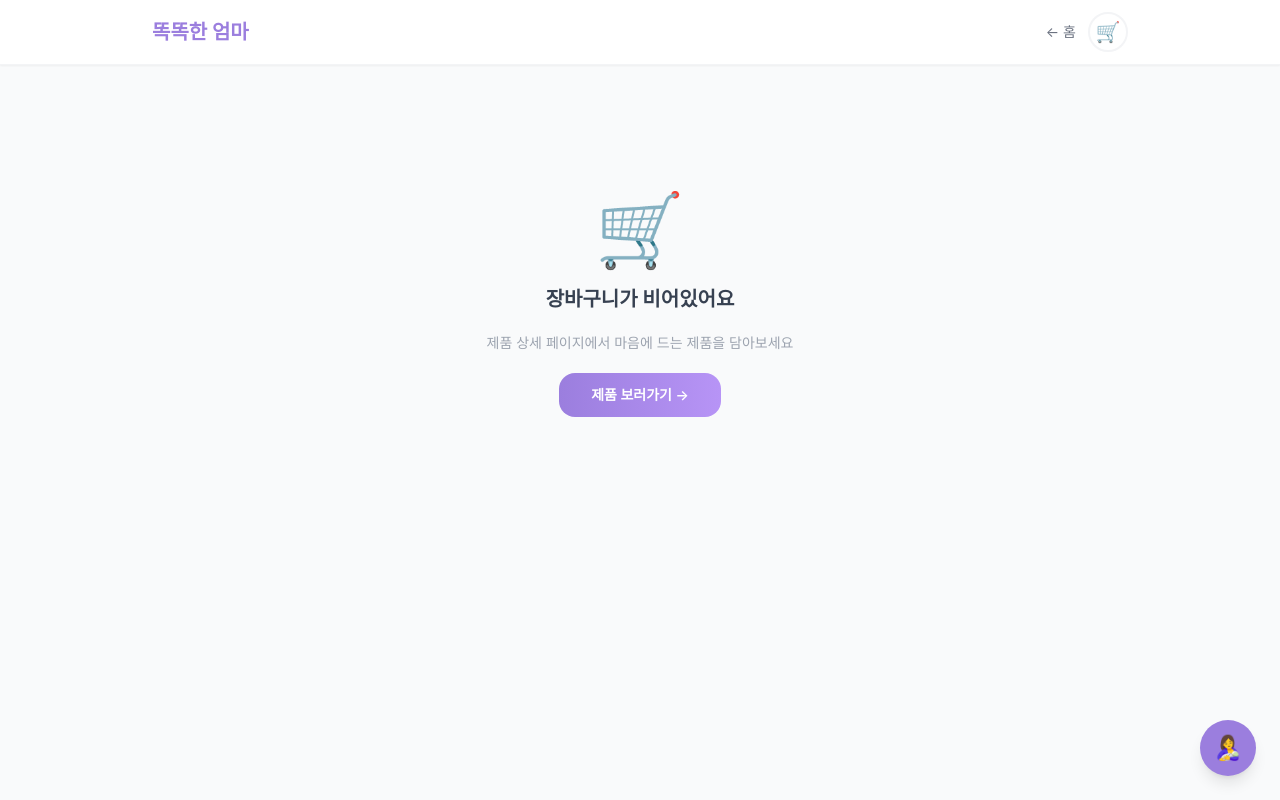
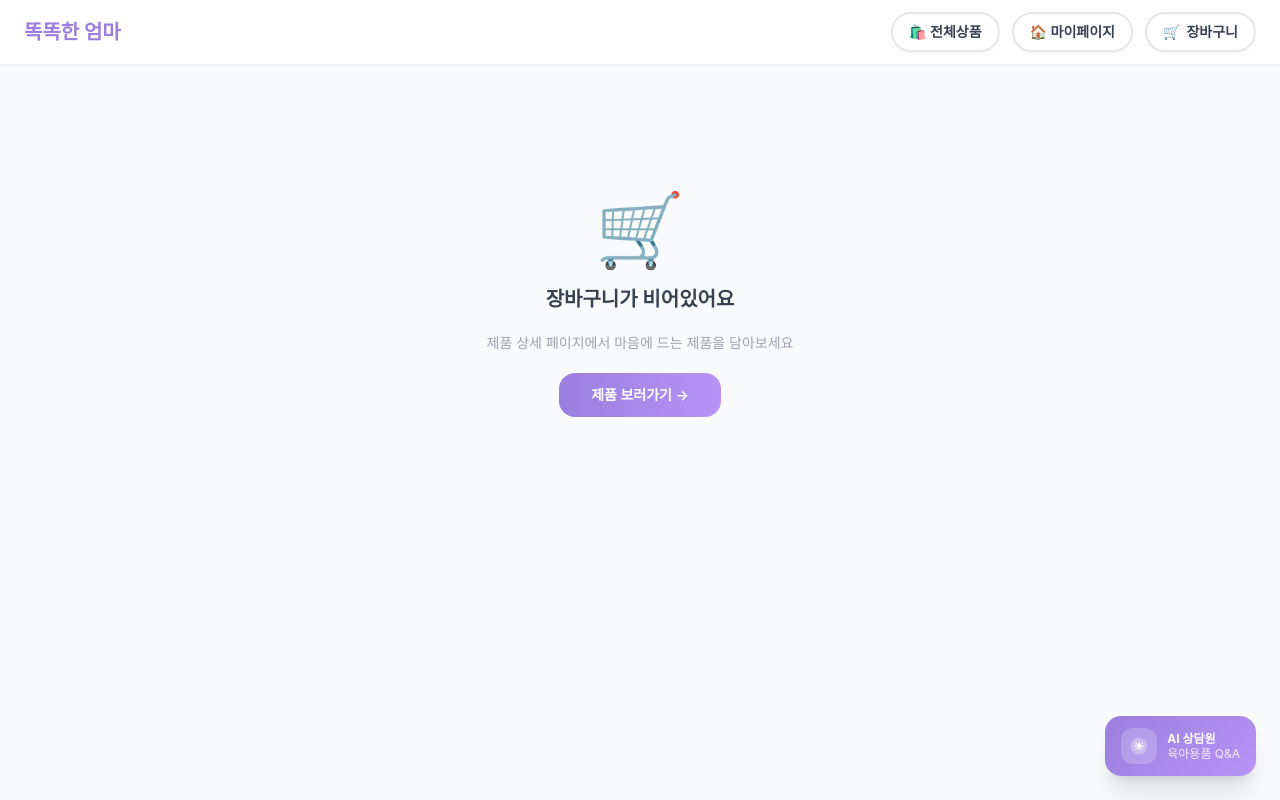
Before and after one commit to jinlee13/ica9-team5-momstouch, a Next.js app: page /cart in a window 1280 px wide. Built offline with nearby package versions, Linux system fonts and the light colour scheme.

Commit message:
feat: 장바구니·AI버튼 GNB 디자인 통일 및 개선

```diff
--- a/app/cart/page.tsx
+++ b/app/cart/page.tsx
@@ -24,10 +24,17 @@ export default function CartPage() {
     return (
       <div className="min-h-screen bg-gray-50">
         <nav className="border-b border-gray-100 bg-white sticky top-0 z-50 shadow-sm">
-          <div className="max-w-5xl mx-auto px-6 h-16 flex items-center justify-between">
-            <Link href="/home" className="text-xl font-bold" style={{ color: '#9B7EDE' }}>똑똑한 엄마</Link>
+          <div className="max-w-7xl mx-auto px-6 h-16 flex items-center justify-between">
+            <Link href="/" className="text-xl font-bold hover:underline" style={{ color: '#9B7EDE' }}>똑똑한 엄마</Link>
             <div className="flex items-center gap-3">
-              <Link href="/home" className="text-sm text-gray-500 hover:text-purple-600">← 홈</Link>
+              <Link href="/browse"
+                    className="text-sm font-semibold px-4 py-2 rounded-full bg-white border-2 border-gray-200 text-gray-700 shadow-sm hover:border-purple-300 hover:text-purple-600 transition-all">
+                🛍️ 전체상품
+              </Link>
+              <Link href="/home"
+                    className="text-sm font-semibold px-4 py-2 rounded-full bg-white border-2 border-gray-200 text-gray-700 shadow-sm hover:border-purple-300 hover:text-purple-600 transition-all">
+                🏠 마이페이지
+              </Link>
               <CartBadge />
             </div>
           </div>
@@ -50,16 +57,23 @@ export default function CartPage() {
     <div className="min-h-screen bg-gray-50">
       {/* GNB */}
       <nav className="border-b border-gray-100 bg-white sticky top-0 z-50 shadow-sm">
-        <div className="max-w-5xl mx-auto px-6 h-16 flex items-center justify-between">
-          <Link href="/home" className="text-xl font-bold" style={{ color: '#9B7EDE' }}>똑똑한 엄마</Link>
+        <div className="max-w-7xl mx-auto px-6 h-16 flex items-center justify-between">
+          <Link href="/" className="text-xl font-bold hover:underline" style={{ color: '#9B7EDE' }}>똑똑한 엄마</Link>
           <div className="flex items-center gap-3">
-            <Link href="/home" className="text-sm text-gray-500 hover:text-purple-600">← 홈</Link>
+            <Link href="/browse"
+                  className="text-sm font-semibold px-4 py-2 rounded-full bg-white border-2 border-gray-200 text-gray-700 shadow-sm hover:border-purple-300 hover:text-purple-600 transition-all">
+              🛍️ 전체상품
+            </Link>
+            <Link href="/home"
+                  className="text-sm font-semibold px-4 py-2 rounded-full bg-white border-2 border-gray-200 text-gray-700 shadow-sm hover:border-purple-300 hover:text-purple-600 transition-all">
+              🏠 마이페이지
+            </Link>
             <CartBadge />
           </div>
         </div>
       </nav>
 
-      <div className="max-w-5xl mx-auto px-4 md:px-6 py-8">
+      <div className="max-w-7xl mx-auto px-4 md:px-6 py-8">
         <h1 className="text-2xl font-black text-gray-900 mb-6">🛒 장바구니 <span className="text-lg font-normal text-gray-400">({totalCount}개)</span></h1>
 
         <div className="grid md:grid-cols-3 gap-6">
--- a/components/CartBadge.tsx
+++ b/components/CartBadge.tsx
@@ -17,11 +17,11 @@ export default function CartBadge() {
   return (
     <Link
       href="/cart"
-      className="relative inline-flex items-center justify-center w-10 h-10 rounded-full border-2 border-gray-100 hover:border-purple-200 bg-white transition-colors text-xl"
+      className="relative inline-flex items-center gap-1.5 px-4 py-2 rounded-full bg-white border-2 border-gray-200 text-gray-700 text-sm font-semibold shadow-sm hover:border-purple-300 hover:text-purple-600 transition-all"
     >
-      🛒
+      🛒 <span className="hidden sm:inline">장바구니</span>
       {count > 0 && (
-        <span className="absolute -top-1 -right-1 w-5 h-5 rounded-full bg-red-500 text-white text-xs font-black flex items-center justify-center leading-none">
+        <span className="inline-flex items-center justify-center w-5 h-5 rounded-full text-xs font-black leading-none text-white" style={{ background: '#9B7EDE' }}>
           {count > 9 ? '9+' : count}
         </span>
       )}
--- a/components/chat/ChatFloatButton.tsx
+++ b/components/chat/ChatFloatButton.tsx
@@ -17,11 +17,21 @@ export default function ChatFloatButton() {
     <>
       <button
         onClick={() => setIsOpen(true)}
-        className="fixed bottom-6 right-6 z-40 w-14 h-14 rounded-full shadow-lg flex items-center justify-center text-white text-2xl transition-transform hover:scale-110 active:scale-95"
-        style={{ backgroundColor: '#9B7EDE' }}
+        className="fixed bottom-6 right-6 z-40 flex items-center gap-2.5 px-4 py-3 rounded-2xl shadow-xl text-white transition-all hover:scale-105 active:scale-95 hover:shadow-2xl"
+        style={{ background: 'linear-gradient(135deg, #9B7EDE, #B794F6)' }}
         aria-label="AI 상담 열기"
       >
-        🤱
+        <div className="w-9 h-9 rounded-xl bg-white/20 flex items-center justify-center flex-shrink-0">
+          <svg width="20" height="20" viewBox="0 0 24 24" fill="none" xmlns="http://www.w3.org/2000/svg">
+            <path d="M12 2C6.48 2 2 6.48 2 12s4.48 10 10 10 10-4.48 10-10S17.52 2 12 2zm-1 14H9V8h2v8zm4 0h-2V8h2v8z" fill="white" opacity="0.3"/>
+            <circle cx="12" cy="12" r="3" fill="white"/>
+            <path d="M12 8v1M12 15v1M8 12H7M17 12h-1M9.17 9.17l-.71-.71M15.54 15.54l-.71-.71M9.17 14.83l-.71.71M15.54 8.46l-.71.71" stroke="white" strokeWidth="1.5" strokeLinecap="round"/>
+          </svg>
+        </div>
+        <div className="text-left">
+          <p className="text-xs font-bold leading-tight">AI 상담원</p>
+          <p className="text-purple-100 text-xs leading-tight">육아용품 Q&A</p>
+        </div>
       </button>
 
       <ChatModal
```
